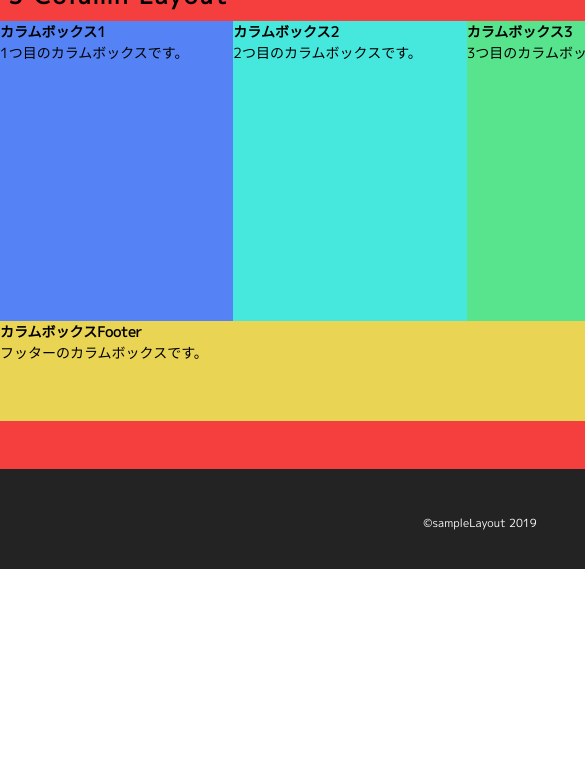
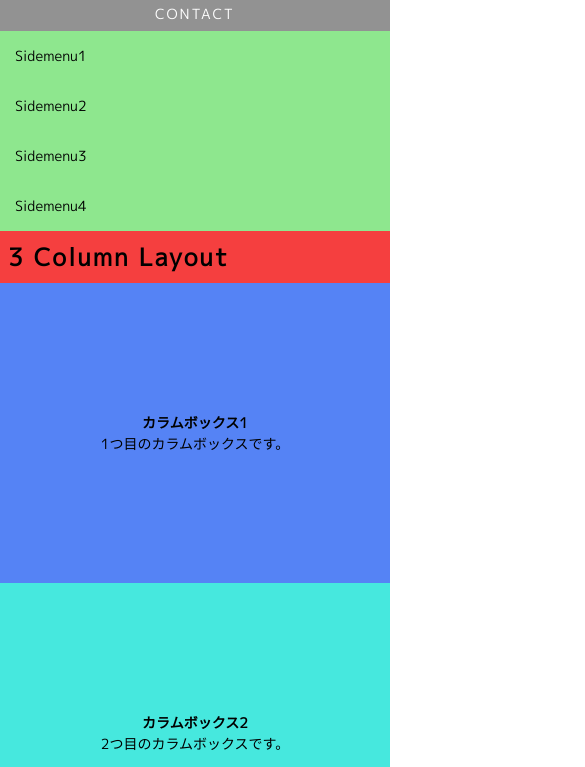
Before and after one commit to kabosuke111/practiceFloat, a plain HTML site: page index.html in a window 390 px wide. Shown: the part 151-918 px from the top of the page, 585 px wide, since content can reach past the window. Before the commit the page ends 844 px from the top, so only its background shows below. Drawn offline with nearby package versions, Linux system fonts and the light colour scheme.

Commit message:
提出用

```diff
--- a/css/style.scss
+++ b/css/style.scss
@@ -52,7 +52,7 @@ body {
 }
 
 #wrapper {
-  width: 960px;
+ width: 960px;
   background-color: #EAE3CD;
   margin: 0 auto;
 }
@@ -64,15 +64,15 @@ body {
 }
 
 #main {
-  width: 700px;
-  height: 500px;
+    width: 700px;
+    height: 500px;
   background: rgb(245, 63, 63);
     float: left;
 }
 
 #aside {
-  width: 260px;
-  height: 500px;
+    width: 260px;
+      height: 500px;
   background: #8ee78e;
     float: right;
 }
@@ -162,3 +162,78 @@ body {
 .column-three__box--box1 {background: #5583F5;}
 .column-three__box--box2 {background: #46E8DE;}
 .column-three__box--box3 {background: #57E48D;}
+
+.textgroup {
+        text-align: center;
+        position: relative;
+        top: 50%;
+        transform: translateY(-50%);
+}
+
+/*---------------------------------------------------------------------------
+
+                            レスポンシブ
+
+---------------------------------------------------------------------------*/
+@media (max-width: 768px) {
+    [class^="column-three__box"] {
+        width: 100%;
+        float: none;
+
+//        height: 300px;
+//        width: calc(100% / 3);
+//        width: -webkit-calc(100% / 3);
+//        float: left;
+
+
+    }
+
+    .column-three__box--box1 {
+        &::after {clear: both;}
+    }
+    .column-three__box--box2 {
+        &::after {clear: both;}
+    }
+    .column-three__box--box3 {
+        &::after {clear: both;}
+    }
+
+    #main {
+        float: none;
+        height: auto;
+
+        &::after {
+            content: "";
+            display: block;
+            clear: both;
+        }
+    }
+
+    #header {
+        height: auto;
+    }
+
+    #aside {
+        float: none;
+        max-width: none;
+        height: auto;
+
+
+//        max-width: 260px;
+//        width: 100%;
+//        height: 500px;
+//        background: #8ee78e;
+//        float: right;
+
+        &::after {
+            content: "";
+            display: block;
+            clear: both;
+        }
+    }
+
+    #wrapper,#header,#main,#aside,#footer {
+        max-width: auto;
+        width: 100%;
+    }
+}
--- a/index.html
+++ b/index.html
@@ -1,5 +1,7 @@
 <!doctype html>
-<html><!-- InstanceBegin template="/Templates/temp.dwt" codeOutsideHTMLIsLocked="false" -->
+<html><!-- InstanceBegin template="../dreamweaver用テンプレート/Templates/temp_alleditable.dwt" codeOutsideHTMLIsLocked="false" -->
+<!-- InstanceBeginEditable name="all" -->
+
 <head>
 <meta htto-equiv="x-ua-compatible" content="IE=Edge">
 <meta name="author" content="工藤勇斗">
@@ -18,21 +20,17 @@
 <meta name="twitter:card" content="summary">
 <meta name="twitter:site" content="@kh44678970">
 <meta charset="UTF-8">
-<!-- InstanceBeginEditable name="meta" -->
 <meta name="" content="">
 <title>フロートレイアウト</title>
 <link>
 
-
-<!-- InstanceEndEditable -->
 <link rel="stylesheet" href="css/style.css">
 <link rel="stylesheet" href="css/ress.css">
 <link href="https://fonts.googleapis.com/css?family=M+PLUS+1p&display=swap" rel="stylesheet">
 <script src="https://code.jquery.com/jquery-3.4.1.min.js" integrity="sha256-CSXorXvZcTkaix6Yvo6HppcZGetbYMGWSFlBw8HfCJo="
   crossorigin="anonymous"></script>
-<!-- InstanceBeginEditable name="head" -->
-<!-- InstanceEndEditable -->
 </head>
+
 <body>
 <div id="wrapper" class="clearfix">
 
@@ -55,12 +53,24 @@
     </nav>
 </header>
 
+
+<!--//////////////////////////////////////////////////////////////////////////////////////////////////////
+
+                                            アサイド
+
+//////////////////////////////////////////////////////////////////////////////////////////////////////-->
+<aside id="aside">
+    <div>
+        <ul id="aside__nav" class="sidemenu__box">
+        </ul>
+    </div>
+</aside>
+
 <!--//////////////////////////////////////////////////////////////////////////////////////////////////////
 
                                             サイトメイン
 
 //////////////////////////////////////////////////////////////////////////////////////////////////////-->
-<!-- InstanceBeginEditable name="main" -->
 <main id="main">
 
 <!--.................................................................................................
@@ -76,57 +86,37 @@
             <h3 class="section-title">3 Column Layout</h3>
             <div class="column-three__inner clearfix">
                 <section class="column-three__box--box1">
+                    <div class="textgroup">
                         <h4>カラムボックス1</h4>
                         <p>1つ目のカラムボックスです。</p>
+                    </div>
                 </section>
                 <section class="column-three__box--box2">
+                    <div class="textgroup">
                         <h4>カラムボックス2</h4>
                         <p>2つ目のカラムボックスです。</p>
+                    </div>
                 </section>
                 <section class="column-three__box--box3">
+                    <div class="textgroup">
                         <h4>カラムボックス3</h4>
                         <p>3つ目のカラムボックスです。</p>
+                    </div>
                 </section>
             </div>
             <div class="column-three__footer">
                 <section class="column-three__inner--footer">
+                    <div class="textgroup">
                         <h4>カラムボックスFooter</h4>
                         <p>フッターのカラムボックスです。</p>
-                </section>
                     </div>
                 </section>
-
-        <!--:::::::::::::::::::::::::::::::　 　セクション2　 　:::::::::::::::::::::::::::::::-->
-        <section class="">
-            <h3 class="section-title"></h3>
-            <div>
-
-            </div>
-        </section>
-
-        <!--:::::::::::::::::::::::::::::::　 　セクション2　 　:::::::::::::::::::::::::::::::-->
-        <section class="">
-            <h3 class="section-title"></h3>
-            <div>
-
             </div>
         </section>
     </article>
 </main>
 
-<!--//////////////////////////////////////////////////////////////////////////////////////////////////////
 
-                                            アサイド
-
-//////////////////////////////////////////////////////////////////////////////////////////////////////-->
-<aside id="aside">
-    <div>
-        <ul id="aside__nav" class="sidemenu__box">
-        </ul>
-    </div>
-</aside>
-
-<!-- InstanceEndEditable -->
 <!--//////////////////////////////////////////////////////////////////////////////////////////////////////
 
                                             サイトフッター
@@ -139,7 +129,7 @@
     </div>
 </footer>
 </div>
-<!-- InstanceBeginEditable name="script" -->
+
 <script>
     //アサイドナヴィゲーションの繰り返し
     var listList = ["Sidemenu1","Sidemenu2","Sidemenu3","Sidemenu4",];
@@ -149,6 +139,6 @@
         listPlus.appendChild(elem).textContent = listList[i];
     }
 </script>
+</body>
 <!-- InstanceEndEditable -->
-</body>
 <!-- InstanceEnd --></html>
```
Also changed, not shown: css/style.css. Lines whose indentation alone changed are shown as unchanged.
